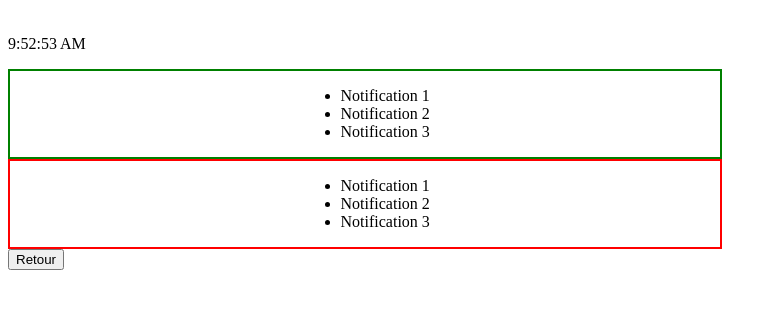
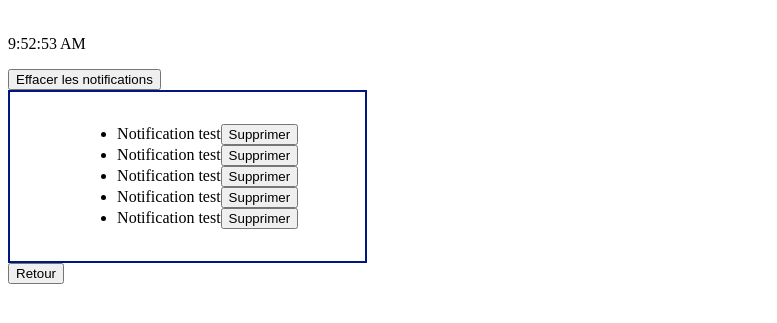
Before and after one commit to hail0yz/ElderlyChatbox, an Electron app: page notifications/notifications.html in a window 1200 px wide. Shown: the part 61-384 px from the top of the page, without its empty margins (0-777 px from the left). Drawn offline with nearby package versions, Linux system fonts and the light colour scheme.

Commit message:
test notif

```diff
--- a/notifications/notifications.css
+++ b/notifications/notifications.css
@@ -4,22 +4,12 @@
     align-items: top;
 }
 
-.notification_finish {
+.notification {
     display: flex;
     flex-direction: column;
     justify-content: center;
     align-items: center;
-    width: 60%;
-    height: 60%;
-    border: 2px green solid;
+    width: 30%;
+    height: 20%;
+    border: 2px rgb(0, 23, 128) solid;
 }
-
-.notification_pending {
-    display: flex;
-    flex-direction: column;
-    justify-content: center;
-    align-items: center;
-    width: 60%;
-    height: 60%;
-    border: 2px red solid;
-}
--- a/notifications/notifications.html
+++ b/notifications/notifications.html
@@ -7,7 +7,6 @@
         <meta name="viewport" content="width=device-width, initial-scale=1" />
         <link rel="stylesheet" href="https://fonts.googleapis.com/css?family=Material+Icons|Material+Icons+Outlined|Material+Icons+Two+Tone|Material+Icons+Round|Material+Icons+Sharp"/>
         <script ref="notifications.js"></script>
-    </head>
     <body>
         <h1 style="text-align: center;">Notifications</h1>
     </a>
@@ -15,14 +14,31 @@
                                 <p id="current-time"></p>
                             </div>
                             <script>
-                                script="notification.js"
-                                const { app,BrowserWindow } = require('electron');
-                            </script>
-                            <script>
+                                function addNotification(message) {
+                                    let n=document.getElementById('notification');
+                                    let list=document.createElement('ul');
+                                    const newNotification = document.createElement('li');
+                                    newNotification.textContent = message;
+
+                                    const deleteButton = document.createElement('button');
+                                    deleteButton.textContent = 'Supprimer';
+                                    deleteButton.onclick = () => list.removeChild(newNotification);
+
+                                    newNotification.appendChild(deleteButton);
+                                    list.appendChild(newNotification);
+
+                                    n.appendChild(list);
+                                }
+
                                 function updateTime() {
                                     now = new Date();
                                     const timeString = now.toLocaleTimeString();
                                     document.getElementById('current-time').textContent = timeString;
+
+                                    //test
+                                    if (now.getSeconds() % 1 === 0) { // every 1seconds
+                                        addNotification('Notification test');
+                                    }
                                 }
                                 setInterval(updateTime, 1000);
                                 updateTime();
@@ -37,27 +53,29 @@
                                         const notification = new Notification('Rappel', {
                                             body: 'Il est temps de prendre votre médicament !'
                                         });
-
                                     }
                                 }
+
                                 setInterval(rappel, 1000 );
                                 rappel();
+
+
                             </script>
-                             <div class="notification_finish">
-                                <ul id="notification-list">
-                                        <li>Notification 1</li>
-                                        <li>Notification 2</li>
-                                        <li>Notification 3</li>
-                                </ul>
-                            </div>
-                            <div class="notification_pending">
-                                <ul id="notification-list">
-                                        <li>Notification 1</li>
-                                        <li>Notification 2</li>
-                                        <li>Notification 3</li>
-                                </ul>
+                            <script>
+                                function clearNotifications() {
+                                    n=document.getElementById('notification');
+                                    n.innerHTML = '';
+                                }
+                                const clearButton = document.createElement('button');
+                                clearButton.textContent = 'Effacer les notifications';
+                                clearButton.onclick = () => clearNotifications('notification');
+                                document.body.appendChild(clearButton);
+                            </script>
+                             <div class="notification">
+                                <p id="notification"></p>
                             </div>
                         </a>
         <button onclick="window.location='../menu/menu.html';">Retour</button>
+    <script src="notifications.js"></script>
     </body>
 </html>
--- /dev/null
+++ b/notifications/notifications.js
@@ -0,0 +1,25 @@
+
+const { app} = require('electron')
+
+let b=document.body
+let n=document.getElementById('notification');
+let list=document.createElement('ul');
+
+function addNotification(message) {
+        const newNotification = document.createElement('li');
+        newNotification.textContent = message;
+
+        const deleteButton = document.createElement('button');
+        deleteButton.textContent = 'Supprimer';
+        deleteButton.onclick = () => list.removeChild(newNotification);
+
+        newNotification.appendChild(deleteButton);
+        list.appendChild(newNotification);
+
+        n.appendChild(list);
+}
+
+function clearNotifications() {
+    n=document.getElementById('notification');
+    n.innerHTML = '';
+}
```
